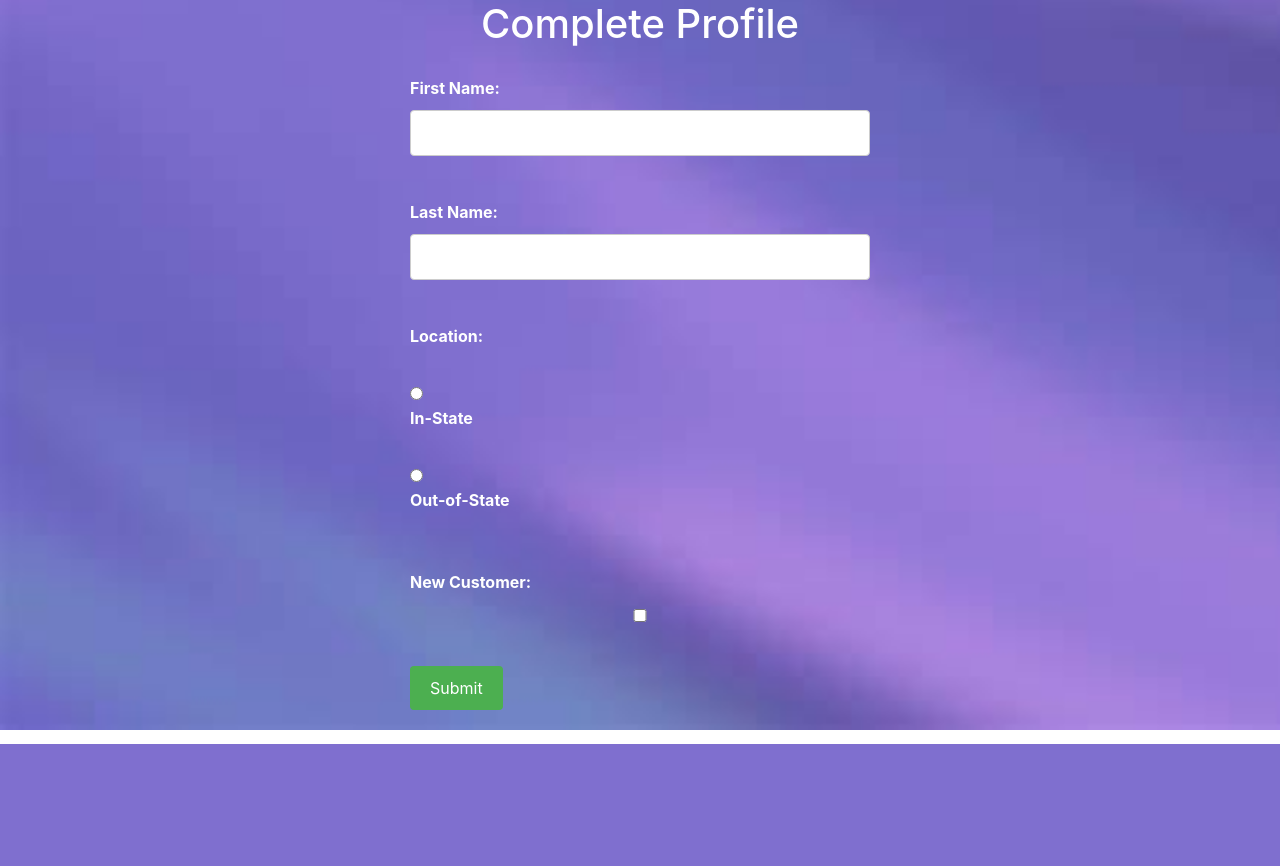
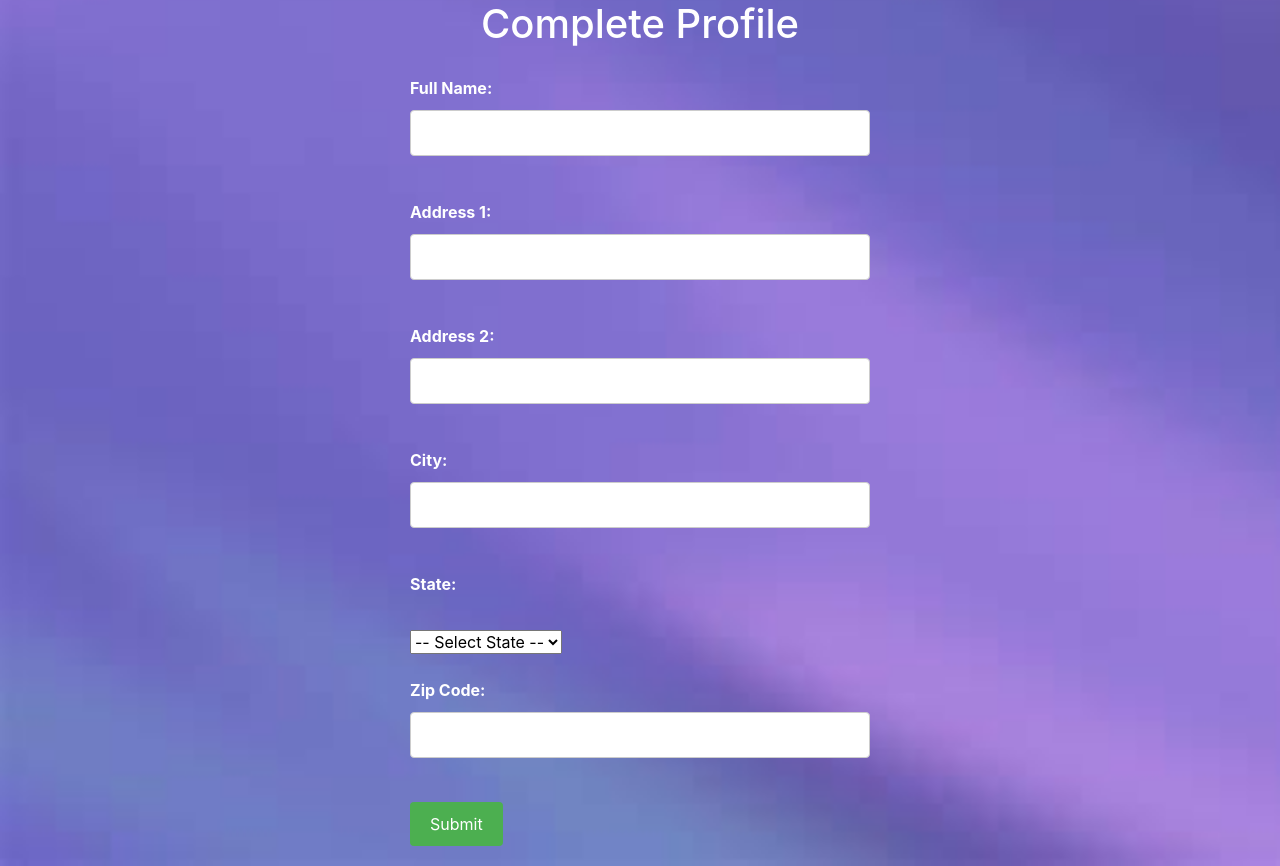
Before and after one commit to robertmonopoly/FuelCostCalculator, a Flask app: page /complete_profile in a window 1280 px wide. Shown: the part 56-922 px from the top of the page. Before the commit the page ends 800 px from the top, so only its background shows below. Run offline with Flask 3, Linux system fonts and the light colour scheme; parts of the project's set-up code (start-up, migrations or seed data) failed here and were passed over; some libraries are stand-ins or nearby versions.

Commit message:
edited complete profile page

```diff
--- a/flask/website/__init__.py
+++ b/flask/website/__init__.py
@@ -19,7 +19,7 @@ def create_app():
     app.register_blueprint(views, url_prefix='/')
     app.register_blueprint(auth, url_prefix='/')
 
-    from .models import User, Note, ClientData
+    from .models import User, Note, ProfileData
 
     with app.app_context():
         db.create_all()
--- a/flask/website/templates/complete_profile.html
+++ b/flask/website/templates/complete_profile.html
@@ -4,20 +4,75 @@
 {% block content %}
 <h1 align="center">Complete Profile</h1>
 <form method="POST" action="{{ url_for('views.complete_profile') }}">
-  <label for="first_name">First Name:</label>
-  <input type="text" id="first_name" name="first_name" required><br><br>
+  <label for="full_name">Full Name:</label>
+  <input type="text" id="full_name" name="full_name" required><br><br>
 
-  <label for="last_name">Last Name:</label>
-  <input type="text" id="last_name" name="last_name" required><br><br>
+  <label for="address_1">Address 1:</label>
+  <input type="text" id="address_1" name="address_1" required><br><br>
 
-  <label for="location">Location:</label><br>
-  <input type="radio" id="in_state" name="location" value="in_state" required>
-  <label for="in_state">In-State</label><br>
-  <input type="radio" id="out_of_state" name="location" value="out_of_state" required>
-  <label for="out_of_state">Out-of-State</label><br><br>
+  <label for="address_2">Address 2:</label>
+  <input type="text" id="address_2" name="address_2"><br><br>
 
-  <label for="new_customer">New Customer:</label>
-  <input type="checkbox" id="new_customer" name="new_customer"><br><br>
+  <label for="city">City:</label>
+  <input type="text" id="city" name="city" required><br><br>
+
+  <label for="state">State:</label><br>
+  <select id="state" name="state" required>
+    <option value="">-- Select State --</option>
+    <option value="AL">Alabama</option>
+    <option value="AK">Alaska</option>
+    <option value="AZ">Arizona</option>
+    <option value="AR">Arkansas</option>
+    <option value="CA">California</option>
+    <option value="CO">Colorado</option>
+    <option value="CT">Connecticut</option>
+    <option value="DE">Delaware</option>
+    <option value="FL">Florida</option>
+    <option value="GA">Georgia</option>
+    <option value="HI">Hawaii</option>
+    <option value="ID">Idaho</option>
+    <option value="IL">Illinois</option>
+    <option value="IN">Indiana</option>
+    <option value="IA">Iowa</option>
+    <option value="KS">Kansas</option>
+    <option value="KY">Kentucky</option>
+    <option value="LA">Louisiana</option>
+    <option value="ME">Maine</option>
+    <option value="MD">Maryland</option>
+    <option value="MA">Massachusetts</option>
+    <option value="MI">Michigan</option>
+    <option value="MN">Minnesota</option>
+    <option value="MS">Mississippi</option>
+    <option value="MO">Missouri</option>
+    <option value="MT">Montana</option>
+    <option value="NE">Nebraska</option>
+    <option value="NV">Nevada</option>
+    <option value="NH">New Hampshire</option>
+    <option value="NJ">New Jersey</option>
+    <option value="NM">New Mexico</option>
+    <option value="NY">New York</option>
+    <option value="NC">North Carolina</option>
+    <option value="ND">North Dakota</option>
+    <option value="OH">Ohio</option>
+    <option value="OK">Oklahoma</option>
+    <option value="OR">Oregon</option>
+    <option value="PA">Pennsylvania</option>
+    <option value="RI">Rhode Island</option>
+    <option value="SC">South Carolina</option>
+    <option value="SD">South Dakota</option>
+    <option value="TN">Tennessee</option>
+    <option value="TX">Texas</option>
+    <option value="UT">Utah</option>
+    <option value="VT">Vermont</option>
+    <option value="VA">Virginia</option>
+    <option value="WA">Washington</option>
+    <option value="WV">West Virginia</option>
+    <option value="WI">Wisconsin</option>
+    <option value="WY">Wyoming</option>
+  </select><br><br>
+
+  <label for="zip_code">Zip Code:</label>
+  <input type="text" id="zip_code" name="zip_code" pattern="[0-9]{5,9}" required><br><br>
 
   <input type="submit" value="Submit">
 </form>
--- a/flask/website/views.py
+++ b/flask/website/views.py
@@ -1,7 +1,7 @@
 from flask import Blueprint, render_template, request, flash, jsonify, redirect, url_for
 from flask_login import login_required, current_user
 from .models import Note
-from .models import ClientData
+from .models import ProfileData
 from . import db
 import json
 
@@ -40,13 +40,19 @@ def delete_note():
 @views.route('/complete_profile', methods=['GET', 'POST'])
 def complete_profile():
     if request.method == 'POST':
-        first_name = request.form['first_name']
-        last_name = request.form['last_name']
-        location = request.form['location']
-        new_customer = 'new_customer' in request.form
+        full_name = request.form['full_name']
+        address_1 = request.form['address_1']
+        address_2 = request.form['address_2']
+        city = request.form['city']
+        state = request.form['state']
+        zip_code = request.form['zip_code']
 
-        client_data = ClientData(first_name=first_name, last_name=last_name, location=location, new_customer=new_customer)
-        db.session.add(client_data)
+        profile_data = ProfileData(full_name=full_name, address_1=address_1,
+                                  address_2=address_2,
+                                  city=city,
+                                  state=state,
+                                  zip_code=zip_code)
+        db.session.add(profile_data)
         db.session.commit()
         flash("Profile completed successfully!")
 
```
Also changed, not shown: flask/website/models.py (+10 -5 lines).
